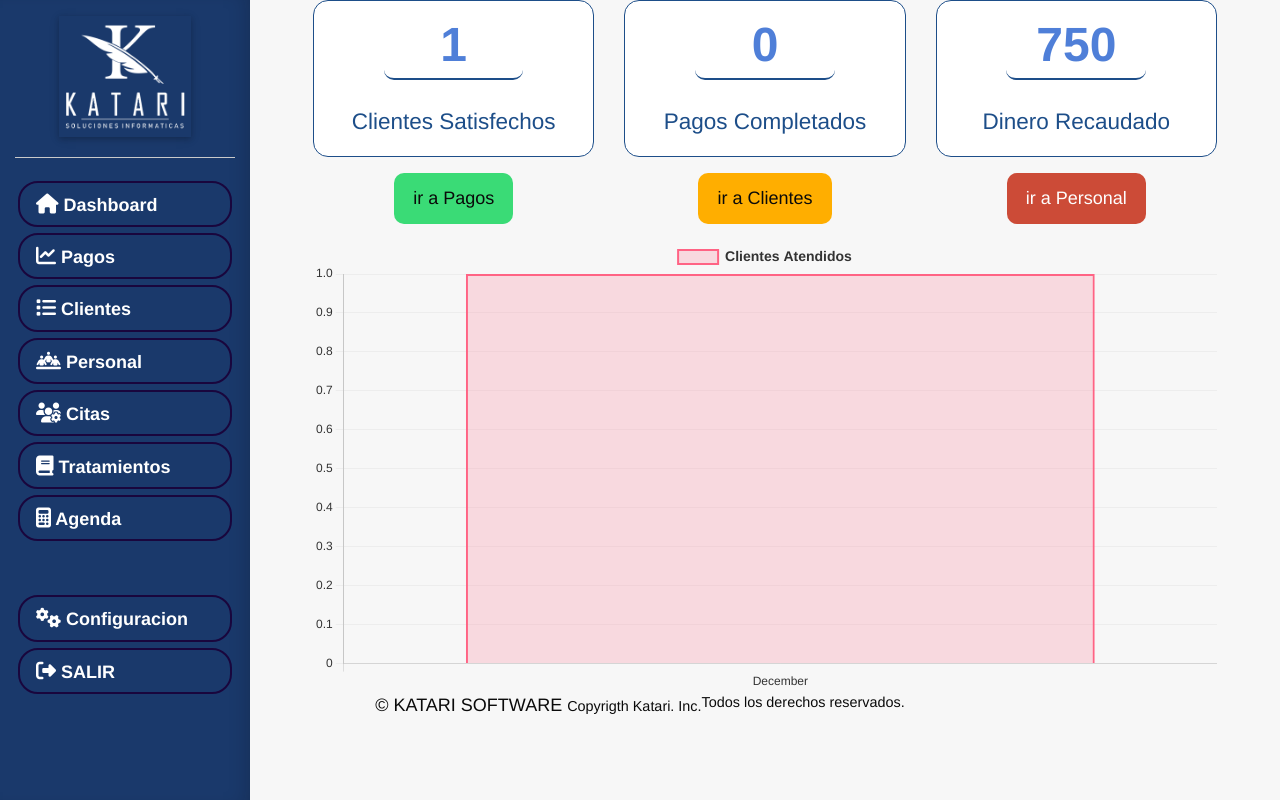
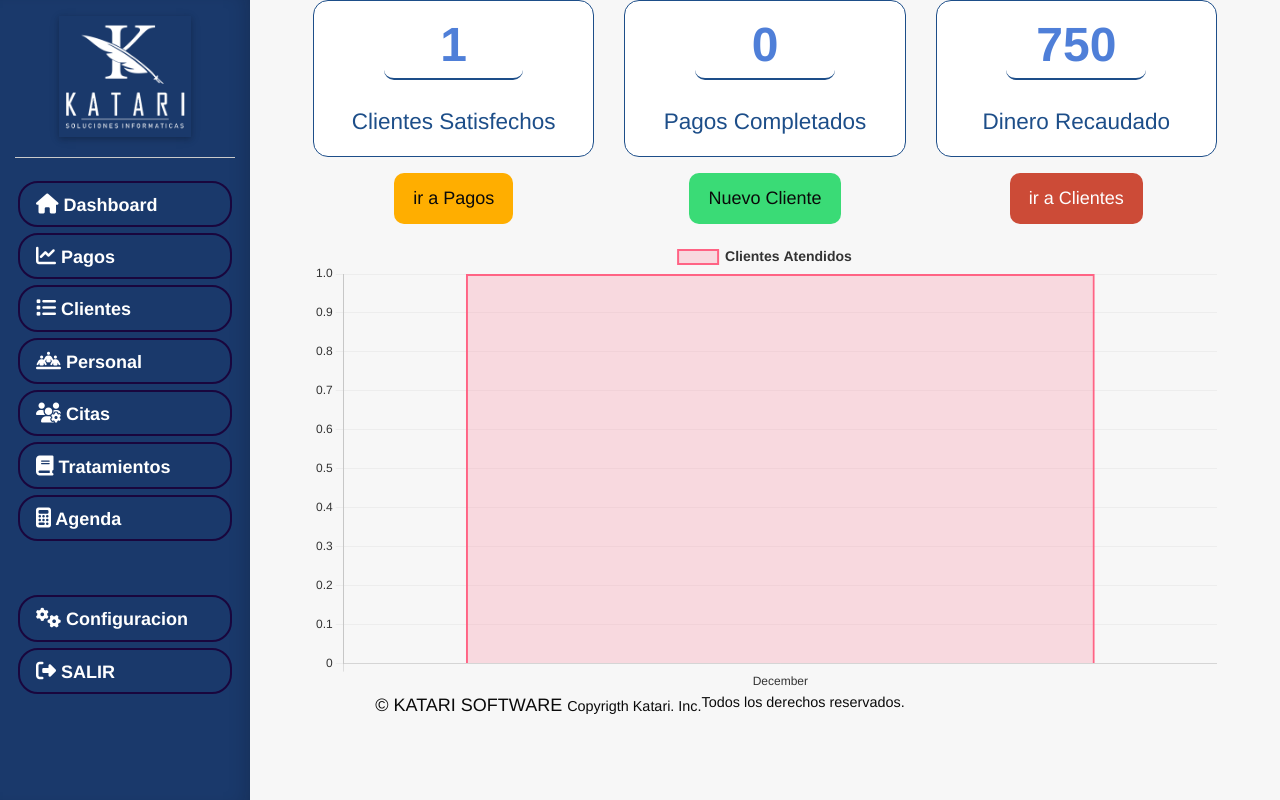
Before and after one commit to ZETA-Z02/clinica, a PHP site: page /clinica/dashboard in a window 1280 px wide. Run offline with PHP 8.4, Linux system fonts and the light colour scheme; the visitor is signed in with stand-in values (Sample User, id 1); data comes from the database, SQL or seed files in the repository; some libraries are stand-ins or nearby versions.

Commit message:
Boton para registrar nuevo cliente en dashboard. funcionaod

```diff
--- a/public/js/clientes.js
+++ b/public/js/clientes.js
@@ -14,7 +14,6 @@ $(document).ready(function () {
     //console.log(formData);
     insert(formData,'clientes','create');
     $(this).trigger("reset");
-    getClientes()
   });
   $("#form-update").submit(function (event){
     event.preventDefault();
@@ -126,7 +125,8 @@ function insert(array,controller,method='create'){
       success: function (response) {
           //console.log('success POST',response);
           alert('Registro EXITOSO!',response);
-          getClientes()
+          getClientes();
+          window.location.href=`http://${host}/clinica/pagos`;
       },error: function (error){
           //console.log('error POST',error);
           alert('Error al llenar los campos, INTENTARLO DE NUEVO',error);
--- a/public/js/dashboard.js
+++ b/public/js/dashboard.js
@@ -1,7 +1,7 @@
 //var host = "192.168.1.41";
 var host = "localhost";
 $(document).ready(async function () {
-    const data = await get()
+  const data = await get();
   let ctx = $("#bar");
   let config = {
     type: "bar",
@@ -12,34 +12,34 @@ $(document).ready(async function () {
           label: "Clientes Atendidos",
           data: data[0],
           backgroundColor: [
-                        'rgba(255, 99, 132, 0.2)',  // Color de fondo de las barras
-                        'rgba(54, 162, 235, 0.2)',
-                        'rgba(255, 206, 86, 0.2)',
-                        'rgba(75, 192, 192, 0.2)',
-                        'rgba(153, 102, 255, 0.2)',
-                        'rgba(255, 159, 64, 0.2)',
-                        'rgba(99, 255, 132, 0.2)',
-                        'rgba(162, 54, 235, 0.2)',
-                        'rgba(206, 255, 86, 0.2)',
-                        'rgba(192, 75, 192, 0.2)',
-                        'rgba(102, 153, 255, 0.2)',
-                        'rgba(159, 255, 64, 0.2)',
+            "rgba(255, 99, 132, 0.2)", // Color de fondo de las barras
+            "rgba(54, 162, 235, 0.2)",
+            "rgba(255, 206, 86, 0.2)",
+            "rgba(75, 192, 192, 0.2)",
+            "rgba(153, 102, 255, 0.2)",
+            "rgba(255, 159, 64, 0.2)",
+            "rgba(99, 255, 132, 0.2)",
+            "rgba(162, 54, 235, 0.2)",
+            "rgba(206, 255, 86, 0.2)",
+            "rgba(192, 75, 192, 0.2)",
+            "rgba(102, 153, 255, 0.2)",
+            "rgba(159, 255, 64, 0.2)",
           ],
           borderColor: [
-                        'rgba(255, 99, 132, 1)',   // Color de borde
-                        'rgba(54, 162, 235, 1)',
-                        'rgba(255, 206, 86, 1)',
-                        'rgba(75, 192, 192, 1)',
-                        'rgba(153, 102, 255, 1)',
-                        'rgba(255, 159, 64, 1)',
-                        'rgba(99, 255, 132, 1)',
-                        'rgba(162, 54, 235, 1)',
-                        'rgba(206, 255, 86, 1)',
-                        'rgba(192, 75, 192, 1)',
-                        'rgba(102, 153, 255, 1)',
-                        'rgba(159, 255, 64, 1)',
+            "rgba(255, 99, 132, 1)", // Color de borde
+            "rgba(54, 162, 235, 1)",
+            "rgba(255, 206, 86, 1)",
+            "rgba(75, 192, 192, 1)",
+            "rgba(153, 102, 255, 1)",
+            "rgba(255, 159, 64, 1)",
+            "rgba(99, 255, 132, 1)",
+            "rgba(162, 54, 235, 1)",
+            "rgba(206, 255, 86, 1)",
+            "rgba(192, 75, 192, 1)",
+            "rgba(102, 153, 255, 1)",
+            "rgba(159, 255, 64, 1)",
           ],
-                    borderWidth: 2,  // Grosor del borde
+          borderWidth: 2, // Grosor del borde
         },
       ],
     },
@@ -48,42 +48,42 @@ $(document).ready(async function () {
         y: {
           beginAtZero: true,
           grid: {
-                        color: 'rgba(200, 200, 200, 0.2)',  // Color de las líneas del grid
+            color: "rgba(200, 200, 200, 0.2)", // Color de las líneas del grid
           },
           ticks: {
-                        color: '#333',  // Color de los números en el eje y
+            color: "#333", // Color de los números en el eje y
           },
         },
         x: {
           ticks: {
-                        color: '#333',  // Color de los nombres de los meses en el eje x
+            color: "#333", // Color de los nombres de los meses en el eje x
           },
         },
       },
       plugins: {
         legend: {
           labels: {
-                        color: '#333',  // Color del texto de la leyenda
+            color: "#333", // Color del texto de la leyenda
             font: {
-                            size: 14,   // Tamaño de fuente para la leyenda
-                            weight: 'bold',
-                        }
-                    }
+              size: 14, // Tamaño de fuente para la leyenda
+              weight: "bold",
+            },
+          },
         },
         tooltip: {
-                    backgroundColor: 'rgba(0, 0, 0, 0.7)',  // Color de fondo del tooltip
-                    titleColor: '#fff',  // Color del título en el tooltip
-                    bodyColor: '#fff',   // Color del cuerpo en el tooltip
+          backgroundColor: "rgba(0, 0, 0, 0.7)", // Color de fondo del tooltip
+          titleColor: "#fff", // Color del título en el tooltip
+          bodyColor: "#fff", // Color del cuerpo en el tooltip
           titleFont: {
-                        size: 16,  // Tamaño de fuente del título
-                        weight: 'bold',
+            size: 16, // Tamaño de fuente del título
+            weight: "bold",
           },
           bodyFont: {
-                        size: 14,  // Tamaño de fuente del cuerpo
-                    }
-                }
-            }
-        }
+            size: 14, // Tamaño de fuente del cuerpo
+          },
+        },
+      },
+    },
   };
   new Chart(ctx, config);
 });
@@ -107,3 +107,75 @@ async function get() {
     console.log("Error GET", error);
   }
 }
+
+$(document).ready(function () {
+    numberFloat("#pago");
+    numberFloat("#monto-total");
+    numberLeght('#dni',8);
+    numberLeght('#telefono',9);
+    dni();
+    $("#formulario-nuevo-cliente").hide();
+    $("#abrir-nuevo-cliente").click(function(){
+        $("#formulario-nuevo-cliente").show();
+        $("#cards, #graficos, #botones").hide();
+    });
+    $("#btn-cancelar-cliente").click(function(){
+        $("#formulario-nuevo-cliente").hide();
+        $("#cards, #graficos, #botones").show();
+    });
+    $("#form-cliente").submit(function (event) {
+        event.preventDefault();
+        var formData = $(this).serialize();
+        insert(formData, "clientes", "create");
+        $(this).trigger("reset");
+    });
+})
+function insert(array, controller, method = "create") {
+  //console.log(array);
+  $.ajax({
+    type: "POST",
+    url: `http://${host}/clinica/${controller}/${method}`,
+    data: array,
+    success: function (response) {
+      //console.log('success POST',response);
+      alert("Registro EXITOSO!", response);
+      window.location.href = `http://${host}/clinica/pagos`;
+    },
+    error: function (error) {
+      //console.log('error POST',error);
+      alert("Error al llenar los campos, INTENTARLO DE NUEVO", error);
+    },
+  });
+}
+
+function dni() {
+    var token = "apis-token-8574.bPsef4wHOYjVwA7bFoDMZqLLrNrAMKiY";
+    $("#dni").on("keyup", function () {
+      var dni = $("#dni").val();
+      //console.log(dni.length);
+      if (dni.length == 8) {
+        $.ajax({
+          url: `http://${host}/clinica/clientes/dni`,
+          type: "POST",
+          data: { dni: dni },
+          success: function (response) {
+            let data = JSON.parse(response);
+            if (data == 1) {
+              alert("El DNI debe tener 8 dígitos");
+            } else {
+              //console.log(data);
+              $("#nombre").val(data.nombres);
+              $("#apellidos").val(
+                data.apellidoPaterno + " " + data.apellidoMaterno
+              );
+            }
+          },
+          error: function (xhr, status, error) {
+            //console.log(error + "->No se pudo hacer la solicitud a la API");
+          },
+        });
+      } else {
+        //console.log("no hay dni");
+      }
+    });
+  }
--- a/views/dashboard/index.php
+++ b/views/dashboard/index.php
@@ -1,7 +1,7 @@
 <?php include 'views/header.php';?>
 <link rel="stylesheet" href="<?php echo constant('URL'); ?>public/css/dashboard.css">
 <div class="grid-container fluid">
-    <div class="grid-x grid-margin-x cards">
+    <div class="grid-x grid-margin-x cards" id="cards">
         <div class="cell large-4 medium-6 small-12">
             <div class="card text-center">
                 <h1><?php echo $this->data['clientes'];?></h1>
@@ -27,20 +27,57 @@
             </div>
         </div>
     </div>
-    <div class="grid-x grid-margin-x botones">
+    <div class="grid-x grid-margin-x botones" id="botones">
         <div class="cell large-4 small-12 text-center">
-            <a href="<?php echo constant('URL') ?>pagos" class="button success">ir a Pagos</a>
+            <a href="<?php echo constant('URL') ?>pagos" class="button warning lead">ir a Pagos</a>
         </div>
         <div class="cell large-4 small-12 text-center">
-            <a href="<?php echo constant('URL') ?>clientes" class="button warning">ir a Clientes</a>
+            <button id="abrir-nuevo-cliente" class="button success lead">Nuevo Cliente</button>
         </div>
         <div class="cell large-4 small-12 text-center">
-            <a href="<?php echo constant('URL') ?>personal" class="button alert">ir a Personal</a>
+            <a href="<?php echo constant('URL') ?>personal" class="button alert lead">ir a Clientes</a>
         </div>
     </div>
-    <div class="grid-x graficos">
+    <div class="grid-x graficos" id="graficos">
         <div class="cell graficos">
             <canvas id="bar"></canvas>
+        </div>
+    </div>
+    <div class="grid-x formulario-nuevo-cliente callout" id="formulario-nuevo-cliente">
+        <div class="grid-x cell align-center">
+            <h4>Registrar Nuevo Cliente</h4>
+        </div>
+        <form action="" method="POST" class="grid-x cell" id="form-cliente">
+            <div class="cell inputs">
+                <label for="dni" class="">DNI: </label>
+                <input type="text" name="dni" id="dni" required>
+            </div>
+            <div class="cell inputs">
+                <label for="telefono" class="">Telefono: </label>
+                <input type="text" name="telefono" id="telefono" required>
+            </div>
+            <div class="cell inputs">
+                <label for="nombre" class="">Nombre: </label>
+                <input type="text" name="nombre" id="nombre" readonly>
+            </div>
+            <div class="cell inputs">
+                <label for="apellidos" class="">Apellidos: </label>
+                <input type="text" name="apellidos" id="apellidos" readonly>
+            </div>
+            <div class="cell inputs">
+                <label for="monto-total" class="">Monto total: </label>
+                <input type="text" name="monto-total" id="monto-total" required>
+            </div>
+            <div class="cell inputs">
+                <label for="pago" class="">Primer Pago: </label>
+                <input type="text" name="pago" id="pago">
+            </div>
+            <div class="cell grid-x align-center">
+                <button class="button">Crear</button>
+            </div>
+        </form>
+        <div class="grid-x cell">
+            <button class="button warning" id="btn-cancelar-cliente">Atras</button>
         </div>
     </div>
 </div>
```
Lines whose indentation alone changed are shown as unchanged.
